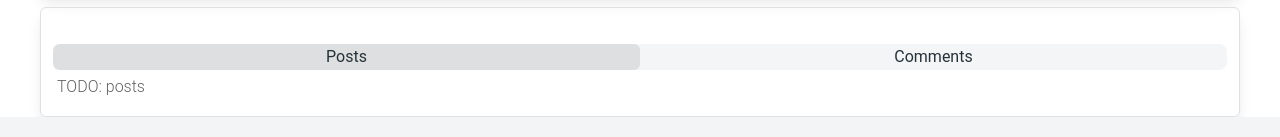
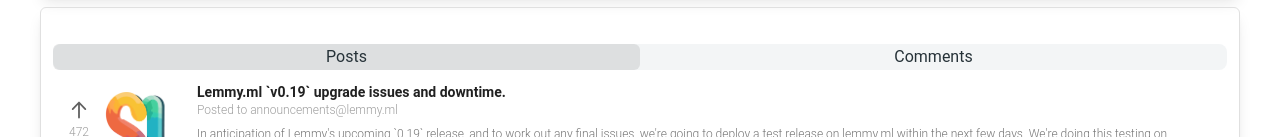
Before and after one commit to sublinks/sublinks-frontend, a Next.js app: page /user/1 in a window 1280 px wide. Shown: the part 815-952 px from the top of the page. Built offline with nearby package versions, Linux system fonts and the light colour scheme.

Commit message:
Added person post feed

```diff
--- a/src/app/user/[userslug]/page.tsx
+++ b/src/app/user/[userslug]/page.tsx
@@ -28,7 +28,7 @@ const User = () => (
       </MainCard>
     </div>
     <MainCard>
-      <PersonDetailSelection />
+      <PersonDetailSelection postViews={testData.posts} />
     </MainCard>
   </div>
 );
--- a/src/components/person-comments-posts/index.tsx
+++ b/src/components/person-comments-posts/index.tsx
@@ -6,14 +6,29 @@ import {
   Tab,
   TabPanel
 } from '@/components/TailwindMaterial';
+import { Community, Post, PostAggregates } from 'sublinks-js-client';
+import { PersonPostFeed } from '../person-post-feed';
 
-const tabs = [
-  { label: 'Posts', value: 'posts' },
+interface PersonDetailSelectionProps {
+  postViews: {
+    post: Post;
+    counts: PostAggregates;
+    community: Community;
+  }[]
+}
+
+// @todo: implement posts and comments
+export const PersonDetailSelection = ({ postViews }: PersonDetailSelectionProps) => {
+  const tabs: {
+    label: string;
+    value: string;
+    element?: React.JSX.Element;
+  }[] = [
+    { label: 'Posts', value: 'posts', element: <PersonPostFeed data={postViews.slice(0, 25)} /> },
     { label: 'Comments', value: 'comments' }
   ];
 
-// @todo: implement posts and comments
-export const PersonDetailSelection = () => (
+  return (
     <div className="mt-24 text-gray-600 dark:text-gray-200 text-sm">
       <Tabs value="posts">
         <TabsHeader
@@ -28,14 +43,13 @@ export const PersonDetailSelection = () => (
           ))}
         </TabsHeader>
         <TabsBody>
-        {tabs.map(({ value }) => (
-          <TabPanel key={value} value={value}>
-            TODO:
-            {' '}
-            {value}
+          {tabs.map(({ value, element }) => (
+            <TabPanel key={value} value={value} className="mt-8">
+              {element || `TODO: ${value}`}
             </TabPanel>
           ))}
         </TabsBody>
       </Tabs>
     </div>
   );
+};
--- /dev/null
+++ b/src/components/person-post-feed/index.tsx
@@ -0,0 +1,27 @@
+import { Community, Post, PostAggregates } from 'sublinks-js-client';
+import React from 'react';
+import { PostCard } from '../post';
+
+interface PersonPostFeedProps {
+  data: {
+    post: Post;
+    counts: PostAggregates;
+    community: Community;
+  }[]
+}
+
+export const PersonPostFeed = ({
+  data: postsViews
+}: PersonPostFeedProps) => (
+  <div className="w-full">
+    {postsViews.map(postView => (
+      <div key={postView.post.ap_id}>
+        <PostCard
+          community={postView.community}
+          counts={postView.counts}
+          post={postView.post}
+        />
+      </div>
+    ))}
+  </div>
+);
```
Lines whose indentation alone changed are shown as unchanged.
